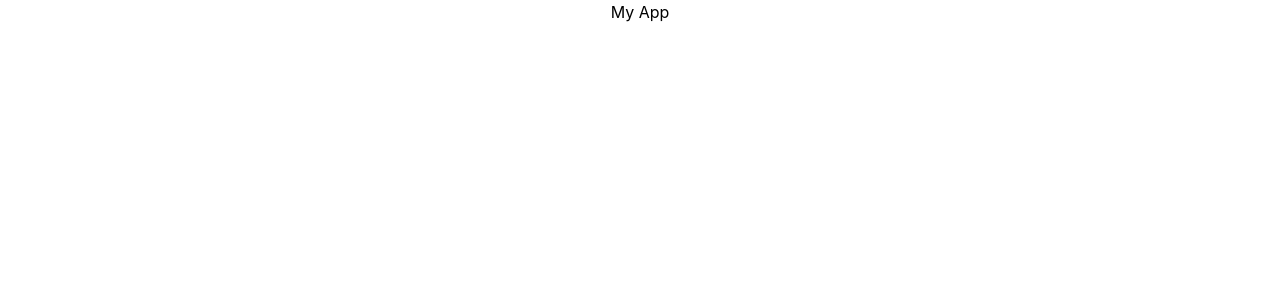
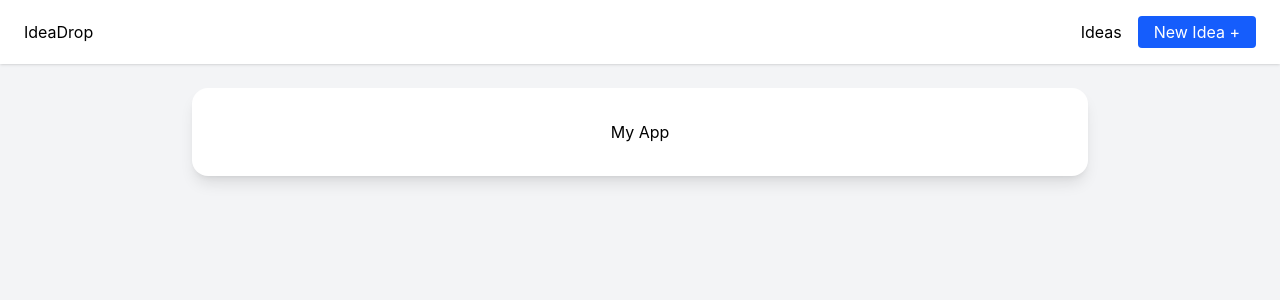
Before and after one commit to MohamadYab/idea-drop-ui, a React app: page / in a window 1280 px wide. Shown: the top 300 px of the page. Built offline with nearby package versions, Linux system fonts and the light colour scheme; the HTML template or start-up script is replaced by a standard one.

Commit message:
Update app layout
- Add header
- Create a new idea page
- Wrap the app in a main container

```diff
--- /dev/null
+++ b/src/components/Header.tsx
@@ -0,0 +1,30 @@
+import { Link } from "@tanstack/react-router"
+
+function Header() {
+  return (
+    <header className="bg-white shadow">
+      <div className="container mx-auto px-6 py-4 flex justify-between items-center">
+        <Link to="/">
+          <h1>IdeaDrop</h1>
+        </Link>
+        <nav
+          className="flex items-center space-x-4"
+        >
+          <Link
+            to="/ideas"
+          >
+            Ideas
+          </Link>
+          <Link
+            to="/ideas/new"
+            className="bg-blue-600 text-white rounded px-4 py-1 hover:bg-blue-700 transition"
+          >
+            New Idea +
+          </Link>
+        </nav>
+      </div>
+    </header>
+  )
+}
+
+export default Header
--- a/src/routeTree.gen.ts
+++ b/src/routeTree.gen.ts
@@ -11,6 +11,7 @@
 import { Route as rootRouteImport } from './routes/__root'
 import { Route as IndexRouteImport } from './routes/index'
 import { Route as IdeasIndexRouteImport } from './routes/ideas/index'
+import { Route as IdeasNewIndexRouteImport } from './routes/ideas/new/index'
 import { Route as IdeasIdeaIdIndexRouteImport } from './routes/ideas/$ideaId/index'
 
 const IndexRoute = IndexRouteImport.update({
@@ -23,6 +24,11 @@ const IdeasIndexRoute = IdeasIndexRouteImport.update({
   path: '/ideas/',
   getParentRoute: () => rootRouteImport,
 } as any)
+const IdeasNewIndexRoute = IdeasNewIndexRouteImport.update({
+  id: '/ideas/new/',
+  path: '/ideas/new/',
+  getParentRoute: () => rootRouteImport,
+} as any)
 const IdeasIdeaIdIndexRoute = IdeasIdeaIdIndexRouteImport.update({
   id: '/ideas/$ideaId/',
   path: '/ideas/$ideaId/',
@@ -33,30 +39,34 @@ export interface FileRoutesByFullPath {
   '/': typeof IndexRoute
   '/ideas': typeof IdeasIndexRoute
   '/ideas/$ideaId': typeof IdeasIdeaIdIndexRoute
+  '/ideas/new': typeof IdeasNewIndexRoute
 }
 export interface FileRoutesByTo {
   '/': typeof IndexRoute
   '/ideas': typeof IdeasIndexRoute
   '/ideas/$ideaId': typeof IdeasIdeaIdIndexRoute
+  '/ideas/new': typeof IdeasNewIndexRoute
 }
 export interface FileRoutesById {
   __root__: typeof rootRouteImport
   '/': typeof IndexRoute
   '/ideas/': typeof IdeasIndexRoute
   '/ideas/$ideaId/': typeof IdeasIdeaIdIndexRoute
+  '/ideas/new/': typeof IdeasNewIndexRoute
 }
 export interface FileRouteTypes {
   fileRoutesByFullPath: FileRoutesByFullPath
-  fullPaths: '/' | '/ideas' | '/ideas/$ideaId'
+  fullPaths: '/' | '/ideas' | '/ideas/$ideaId' | '/ideas/new'
   fileRoutesByTo: FileRoutesByTo
-  to: '/' | '/ideas' | '/ideas/$ideaId'
-  id: '__root__' | '/' | '/ideas/' | '/ideas/$ideaId/'
+  to: '/' | '/ideas' | '/ideas/$ideaId' | '/ideas/new'
+  id: '__root__' | '/' | '/ideas/' | '/ideas/$ideaId/' | '/ideas/new/'
   fileRoutesById: FileRoutesById
 }
 export interface RootRouteChildren {
   IndexRoute: typeof IndexRoute
   IdeasIndexRoute: typeof IdeasIndexRoute
   IdeasIdeaIdIndexRoute: typeof IdeasIdeaIdIndexRoute
+  IdeasNewIndexRoute: typeof IdeasNewIndexRoute
 }
 
 declare module '@tanstack/react-router' {
@@ -75,6 +85,13 @@ declare module '@tanstack/react-router' {
       preLoaderRoute: typeof IdeasIndexRouteImport
       parentRoute: typeof rootRouteImport
     }
+    '/ideas/new/': {
+      id: '/ideas/new/'
+      path: '/ideas/new'
+      fullPath: '/ideas/new'
+      preLoaderRoute: typeof IdeasNewIndexRouteImport
+      parentRoute: typeof rootRouteImport
+    }
     '/ideas/$ideaId/': {
       id: '/ideas/$ideaId/'
       path: '/ideas/$ideaId'
@@ -89,6 +106,7 @@ const rootRouteChildren: RootRouteChildren = {
   IndexRoute: IndexRoute,
   IdeasIndexRoute: IdeasIndexRoute,
   IdeasIdeaIdIndexRoute: IdeasIdeaIdIndexRoute,
+  IdeasNewIndexRoute: IdeasNewIndexRoute,
 }
 export const routeTree = rootRouteImport
   ._addFileChildren(rootRouteChildren)
--- a/src/routes/__root.tsx
+++ b/src/routes/__root.tsx
@@ -1,6 +1,7 @@
 import { HeadContent, Outlet, createRootRouteWithContext } from '@tanstack/react-router'
 import { TanStackRouterDevtools } from '@tanstack/react-router-devtools'
 import { QueryClient } from '@tanstack/react-query'
+import Header from '@/components/Header';
 
 type RouterContext = {
   queryClient: QueryClient;
@@ -18,11 +19,22 @@ export const Route = createRootRouteWithContext<RouterContext>()({
       }
     ]
   }),
-  component: () => (
-    <>
+  component: RootLayout,
+})
+
+function RootLayout() {
+  return (
+    <div
+      className='min-h-screen bg-gray-100 flex flex-col'
+    >
       <HeadContent />
-      <Outlet />
+        <Header />
+        <main className="flex justify-center p-6">
+          <div className="w-full max-w-4xl bg-white rounded-2xl shadow-lg p-8">
+            <Outlet />
+          </div>
+        </main>
       <TanStackRouterDevtools />
-    </>
-  ),
-})
+    </div>
+  );
+}
--- /dev/null
+++ b/src/routes/ideas/new/index.tsx
@@ -0,0 +1,9 @@
+import { createFileRoute } from '@tanstack/react-router'
+
+export const Route = createFileRoute('/ideas/new/')({
+  component: RouteComponent,
+})
+
+function RouteComponent() {
+  return <div>Hello "/ideas/new/"!</div>
+}
```
